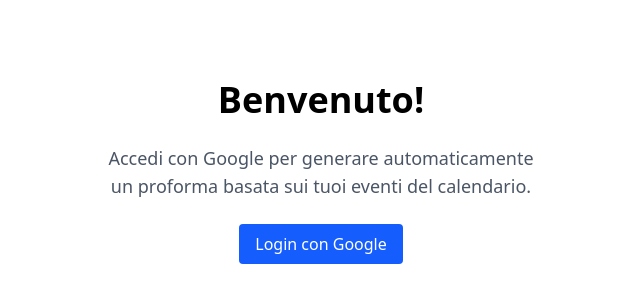
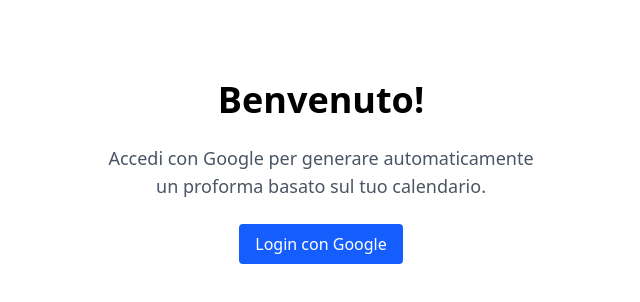
Before and after one commit to Geppe1990/proforma-calendar, a React (Vite) app: page / in a window 1280 px wide. Shown: the top 302 px of the page, without its empty margins (319-959 px from the left). Built offline with nearby package versions, Linux system fonts and the light colour scheme; no server answers.

Commit message:
Update Login.tsx

```diff
--- a/src/components/Login.tsx
+++ b/src/components/Login.tsx
@@ -11,8 +11,8 @@
 		<div className="flex flex-col items-center justify-center mt-20 text-center space-y-6">
 			<h1 className="text-4xl font-bold">Benvenuto!</h1>
 			<p className="text-lg text-gray-600 max-w-md">
-				Accedi con Google per generare automaticamente un proforma basata sui tuoi eventi
-				del calendario.
+				Accedi con Google per generare automaticamente un proforma basato sul tuo
+				calendario.
 			</p>
 			<LoginButton onClick={callback} />
 		</div>
```
